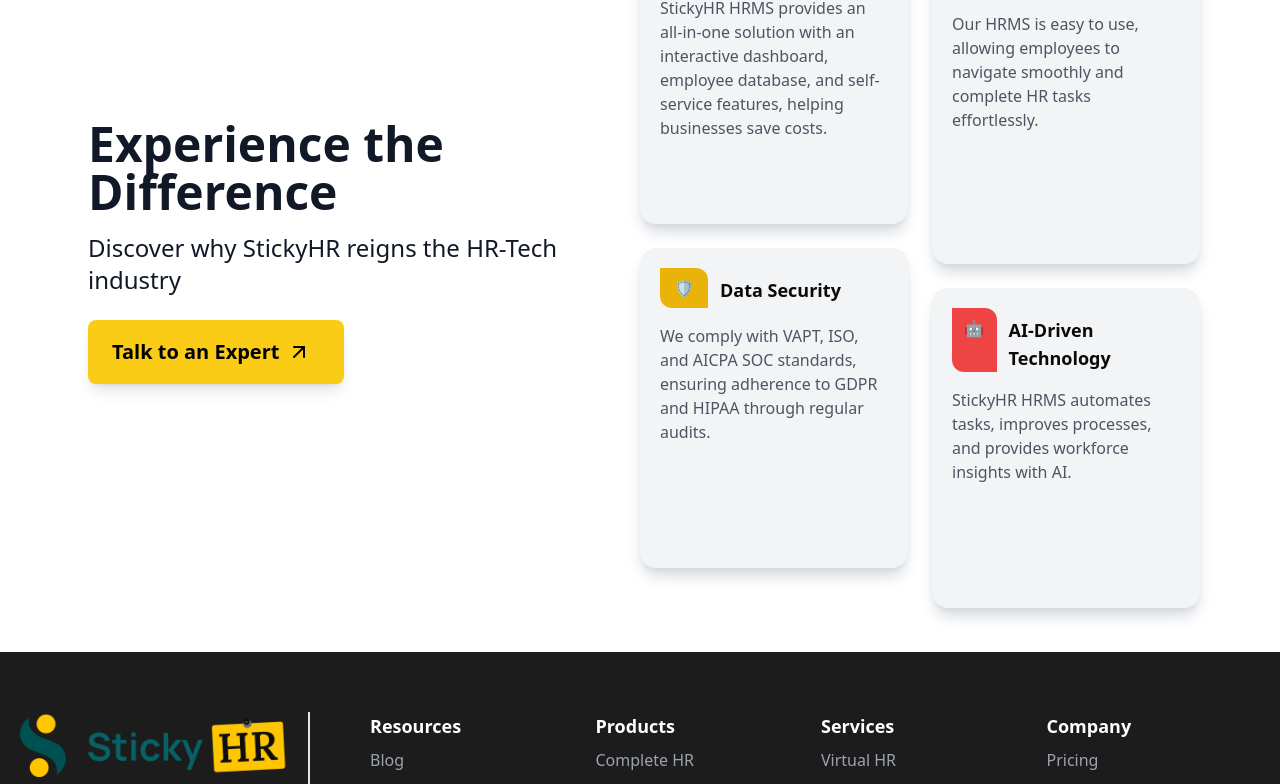
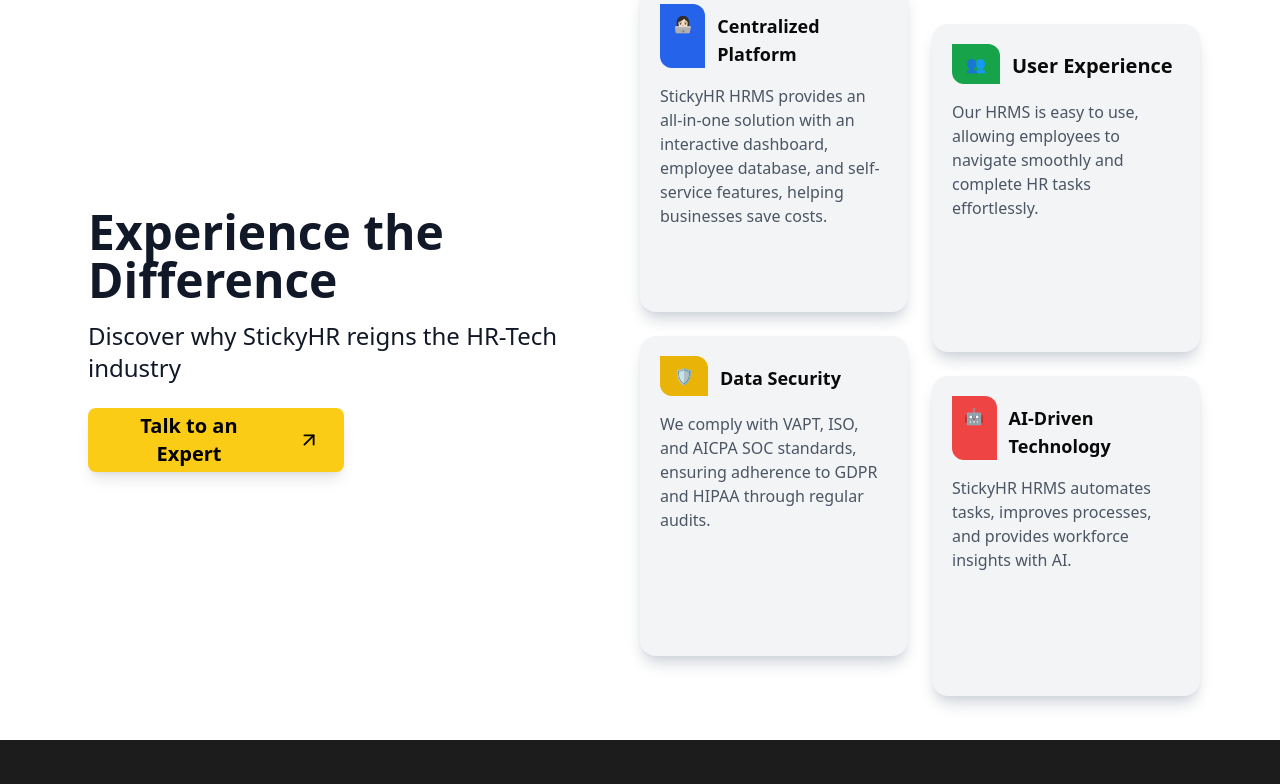
Before and after one commit to PatakiSubodh/sticky-hr, a React (Vite) app: page / in a window 1280 px wide. Shown: the part 3953-4737 px from the top of the page. Built offline with nearby package versions, Linux system fonts and the light colour scheme.

Commit message:
revamped footer and added animations to cards in product and experience

```diff
--- a/src/components/Footer.jsx
+++ b/src/components/Footer.jsx
@@ -1,22 +1,22 @@
 import { MdCall } from "react-icons/md";
 import { FaPaperPlane, FaWhatsapp, FaXTwitter, FaYoutube, FaLinkedin, FaInstagram } from "react-icons/fa6";
-
+import logo from "../assets/images/image.png"
 const Footer = () => {
   return (
-    <div className="grid grid-cols-4 bg-[#1C1C1C] text-white p-5">
+    <div className="grid grid-cols-4 bg-[#1C1C1C] h-screen text-white p-5">
       <div className="pt-10 pr-5">
         <div className="col-span-1 flex flex-col justify-center align-middle border-1 border-r-2 pr-2">
-          <img src="./src/assets/images/image.png" alt="" className="mb-4" />
+          <img src={logo} alt="StickyHr Logo" className="m-5 w-5/6" />
           <p className="text-gray-400">
             Our sticky HR is developing a comprehensive HRMS product to manage end-to-end HR services for early-stage startup companies.
           </p>
-          <div className="mt-4 flex items-center space-x-2">
-            <button className="flex items-center space-x-2">
+          <div className="mt-4 flex  items-center space-x-2">
+            <button className="flex  justify-center items-center ">
               <div className="bg-[#009688] text-white px-4 py-2 rounded-full font-semibold">
                 <span>+91 90332 44538</span>
               </div>
-              <div className="bg-[#009688] text-white p-3 ml-0 rounded-full">
-                <MdCall className="text-xl" />
+              <div className="bg-[#009688] text-white  p-3 m-0  rounded-full">
+                <MdCall className="" />
               </div>
             </button>
           </div>
@@ -35,52 +35,52 @@
       <div className="col-span-3 grid grid-cols-4 grid-rows-2 gap-3 p-5">
         {/** Resources */}
         <div className="p-5">
-          <h2 className="text-lg font-bold text-white">Resources</h2>
+          <h2 className="text-2xl font-bold text-white">Resources</h2>
           <ul className="mt-2 space-y-2 text-gray-400">
-            <li>Blog</li>
-            <li>Case Studies</li>
-            <li>HR Webinar</li>
+            <a href="#" className=" hover:text-white text-lg ">Blog</a>
+            <a href="#" className=" hover:text-white text-lg ">Case Studies</a>
+            <a href="#" className=" hover:text-white text-lg ">HR Webinar</a>
           </ul>
         </div>
 
         {/** Products */}
         <div className="p-5">
-          <h2 className="text-lg font-bold text-white">Products</h2>
+          <h2 className="text-2xl font-bold text-white">Products</h2>
           <ul className="mt-2 space-y-2 text-gray-400">
-            <li>Complete HR</li>
-            <li>Payroll Management</li>
-            <li>Attendance & Time</li>
-            <li>Workflow Management</li>
-            <li>Recruitment</li>
-            <li>Travel & Expense</li>
-            <li>Reimbursement</li>
+            <a href="#" className=" hover:text-white text-lg">Complete HR</a>
+            <a href="#" className=" hover:text-white text-lg ">Payroll Management</a>
+            <a href="#" className=" hover:text-white text-lg ">Attendance & Time</a>
+            <a href="#" className=" hover:text-white text-lg ">Workflow Management</a>
+            <a href="#" className=" hover:text-white text-lg ">Recruitment</a>
+            <a href="#" className=" hover:text-white text-lg ">Travel & Expense</a>
+            <a href="#" className=" hover:text-white text-lg ">Reimbursement</a>
           </ul>
         </div>
 
         {/** Services */}
         <div className="p-5">
           <h2 className="text-lg font-bold text-white">Services</h2>
-          <ul className="mt-2 space-y-2 text-gray-400">
-            <li>Virtual HR</li>
-            <li>Recruitment</li>
-            <li>Management</li>
-            <li>Reimbursement</li>
+          <ul className="mt-2 space-y-2 text-gray-400 flex-col justify-items-stretch">
+            <a href="#" className=" hover:text-white text-lg ">Virtual HR</a>
+            <a href="#" className=" hover:text-white text-lg ">Recruitment</a>
+            <a href="#" className=" hover:text-white text-lg ">Management</a>
+            <a href="#" className=" hover:text-white text-lg ">Reimbursement</a>
           </ul>
         </div>
 
         {/** Company */}
         <div className="p-5">
-          <h2 className="text-lg font-bold text-white">Company</h2>
-          <ul className="mt-2 space-y-2 text-gray-400">
-            <li>Pricing</li>
-            <li>About Us</li>
-            <li>Contact Us</li>
+          <h2 className="text-2xl font-bold text-white">Company</h2>
+          <ul className="mt-2 space-y-2 text-gray-400 flex-row justify-center">
+            <a href="#" className=" hover:text-white text-lg ">Pricing</a>
+            <a href="#" className=" hover:text-white text-lg ">About Us</a>
+            <a href="#" className=" hover:text-white text-lg ">Contact Us</a>
           </ul>
         </div>
 
         {/** Newsletter */}
         <div className="col-span-2 pt-10 pl-5">
-          <h2 className="text-lg font-bold text-white">Our Newsletter</h2>
+          <h2 className="text-2xl font-bold text-white">Our Newsletter</h2>
           <p className="mt-2 text-gray-400">Enter your email and we contact you!</p>
           <div className="mt-3 flex items-center border border-gray-600 rounded-md overflow-hidden">
             <input
--- a/src/components/Navbar.jsx
+++ b/src/components/Navbar.jsx
@@ -67,7 +67,7 @@
             <Navcontactbutton /> */}
 
             {/* nav-logo */}
-            <img src={logo} alt="company logo" className='w-40 size-3xl' />
+            <img src={logo} alt="company logo" className='w-40 size-5xl' />
 
             {/* nav-options */}
             <NavigationMenu>
--- a/src/components/ui/Discovery.jsx
+++ b/src/components/ui/Discovery.jsx
@@ -14,16 +14,16 @@
             Discover why StickyHR reigns the HR-Tech industry
         </p>
         <button className="mt-6 text-xl bg-yellow-400 w-64 h-16 text-black font-semibold px-6 py-3 rounded-lg shadow-lg flex items-center gap-2 hover:bg-yellow-500">
-            Talk to an Expert <ArrowUpRight className="w-6 h-6 text-black size-28" />
+            Talk to an Expert <ArrowUpRight className="w-6 h-6 text-black size-28 ml-6" />
         </button>
         </div>
 
       {/* Right Section */}
         <div className="w-1/2 pr-10 pt-8 pb-8 grid grid-cols-2 gap-6 relative">
             {/* Box 1 (Lower) */}
-            <div className="bg-gray-100 shadow-lg p-5 rounded-2xl shadow-gray-300 flex flex-col h-full -mt-5">
+            <div className="bg-gray-100 shadow-lg p-5 rounded-2xl shadow-gray-300 flex flex-col h-full -mt-5 hover:scale-105 transition">
             <div className="flex"><span className="bg-blue-600 text-white p-2 rounded-tl-none rounded-tr-xl
-                rounded-bl-xl rounded-br-none w-12 flex justify-center">🔹</span>
+                rounded-bl-xl rounded-br-none w-12 flex justify-center">👩🏻‍💻</span>
                 <h3 className="font-bold text-lg mt-2 ml-3 flex justify-center">Centralized Platform</h3>
                 </div>
                 <p className="text-gray-600 mt-4 ">
@@ -32,7 +32,7 @@
             </div>
 
             {/* Box 2 (Higher) */}
-            <div className="bg-gray-100 shadow-lg p-5 rounded-2xl shadow-gray-300 flex flex-col h-full mt-5">
+            <div className="bg-gray-100 shadow-lg p-5 rounded-2xl shadow-gray-300 flex flex-col h-full mt-5 hover:scale-105 transition">
             <div className="flex"><span className="bg-green-600 text-white p-2 rounded-tl-none rounded-tr-xl
                 rounded-bl-xl rounded-br-none w-12 flex justify-center">👥</span>
                 <h3 className="font-bold text-xl mt-2 ml-3 flex justify-center">User Experience</h3></div>
@@ -42,7 +42,7 @@
             </div>
 
             {/* Box 3 (Lower) */}
-            <div className="bg-gray-100 shadow-lg p-5 rounded-2xl shadow-gray-300 flex flex-col h-full -mt-5">
+            <div className="bg-gray-100 shadow-lg p-5 rounded-2xl shadow-gray-300 flex flex-col h-full -mt-5 hover:scale-105 transition">
             <div className="flex"><span className="bg-yellow-500 text-white p-2 rounded-tl-none rounded-tr-xl
                 rounded-bl-xl rounded-br-none w-12 flex justify-center">🛡</span>
                 <h3 className="font-bold text-lg mt-2 ml-3 flex justify-center">Data Security</h3></div>
@@ -52,7 +52,7 @@
             </div>
 
             {/* Box 4 (Higher) */}
-            <div className="bg-gray-100 shadow-lg p-5 rounded-2xl shadow-gray-300 flex flex-col h-full mt-5">
+            <div className="bg-gray-100 shadow-lg p-5 rounded-2xl shadow-gray-300 flex flex-col h-full mt-5 hover:scale-105 transition">
             <div className="flex"><span className="bg-red-500 text-white p-2 rounded-tl-none rounded-tr-xl
                 rounded-bl-xl rounded-br-none w-12 flex justify-center">🤖</span>
                 <h3 className="font-bold text-lg mt-2 ml-3 flex justify-center">AI-Driven Technology</h3></div>
--- a/src/components/ui/Features.jsx
+++ b/src/components/ui/Features.jsx
@@ -13,11 +13,11 @@
   ];
 
   return (
-    <div className="text-center my-20">
+    <div className="text-center h-screen mt-16">
       <h2 className="text-5xl font-bold mb-6">Our Product Features</h2>
       <div className="grid grid-cols-4 gap-8 px-40 py-8">
         {features.map((feature, index) => (
-          <div key={index} className={`p-10 rounded-lg shadow-lg ${feature.bg} flex flex-col items-center`}>
+          <div key={index} className={`p-10 rounded-lg shadow-lg ${feature.bg} flex flex-col items-center hover:scale-105 transition`}>
             <div className={`p-4 rounded-full ${feature.circle} flex items-center justify-center mb-4`}>{feature.icon}</div>
             <p className="font-medium">{feature.title}</p>
           </div>
```
